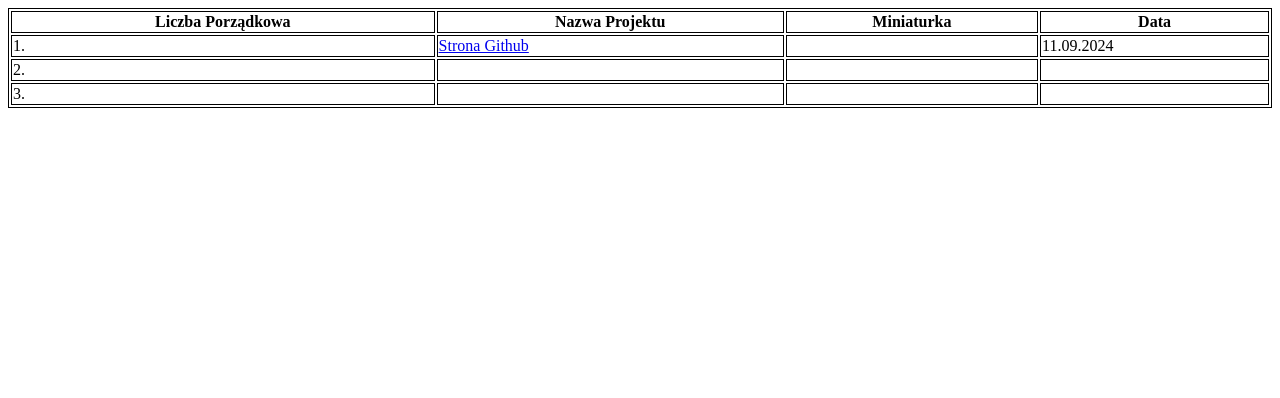
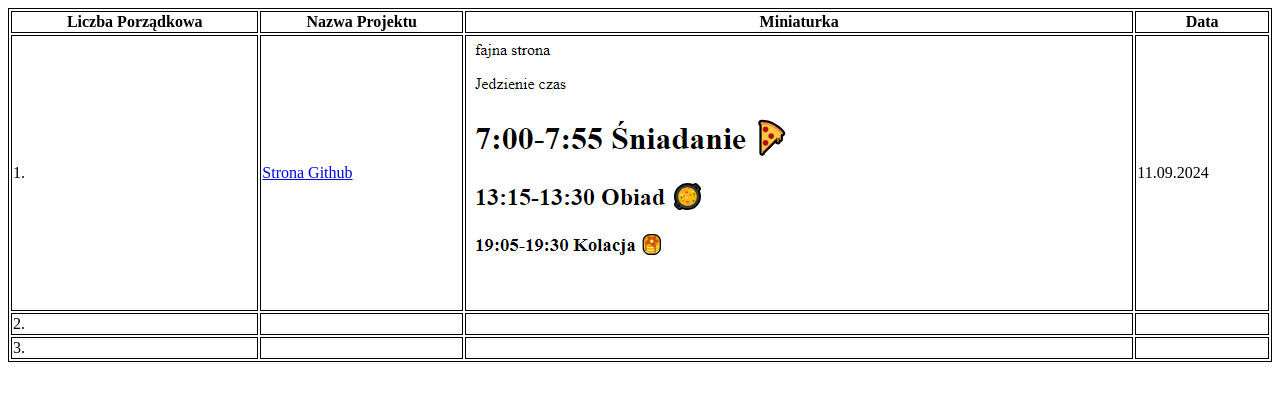
Before and after one commit to konradlifake/tabele.github.io, a plain HTML site: page index.html in a window 1280 px wide. Drawn offline with Linux system fonts and the light colour scheme.

Commit message:
Update index.html

```diff
--- a/index.html
+++ b/index.html
@@ -17,7 +17,7 @@ table, th, td {
     <tr>
     	<td>1.</td>
         <td><a href="https://konradlifake.github.io/">Strona Github</a></td>
-        <td></td>
+        <td><img src="jedzenie czas.png"></td>
         <td>11.09.2024</td>
     </tr>
      <tr>
```
